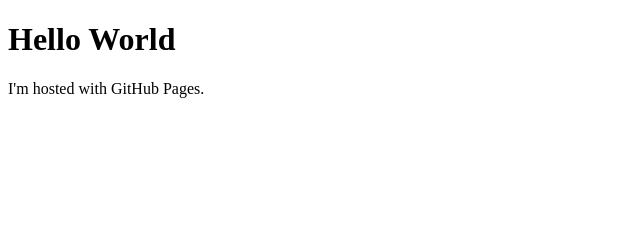
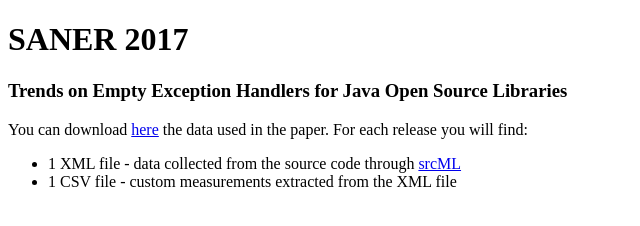
Before and after one commit to phdclementine/phdclementine.github.io, a plain HTML site: page index.html in a window 1280 px wide. Shown: the whole page, without its empty margins (0-640 px from the left). Drawn offline with Linux system fonts and the light colour scheme.

Commit message:
Data for SANER 2017
Link for zip file

```diff
--- a/index.html
+++ b/index.html
@@ -1,7 +1,12 @@
 <!DOCTYPE html>
 <html>
 <body>
-<h1>Hello World</h1>
-<p>I'm hosted with GitHub Pages.</p>
+<h1>SANER 2017</h1>
+<h3>Trends on Empty Exception Handlers for Java Open Source Libraries</h3>
+<p>You can download <a href="data_saner2017.zip">here</a> the data used in the paper. For each release you will find:</p>
+<ul>
+<li>1 XML file - data collected from the source code through <a href="http://www.srcml.org/" target="_blank">srcML</a></li>
+<li>1 CSV file - custom measurements extracted from the XML file</li>
+</ul>
 </body>
 </html>
```
Also changed, not shown: 1 other file.
